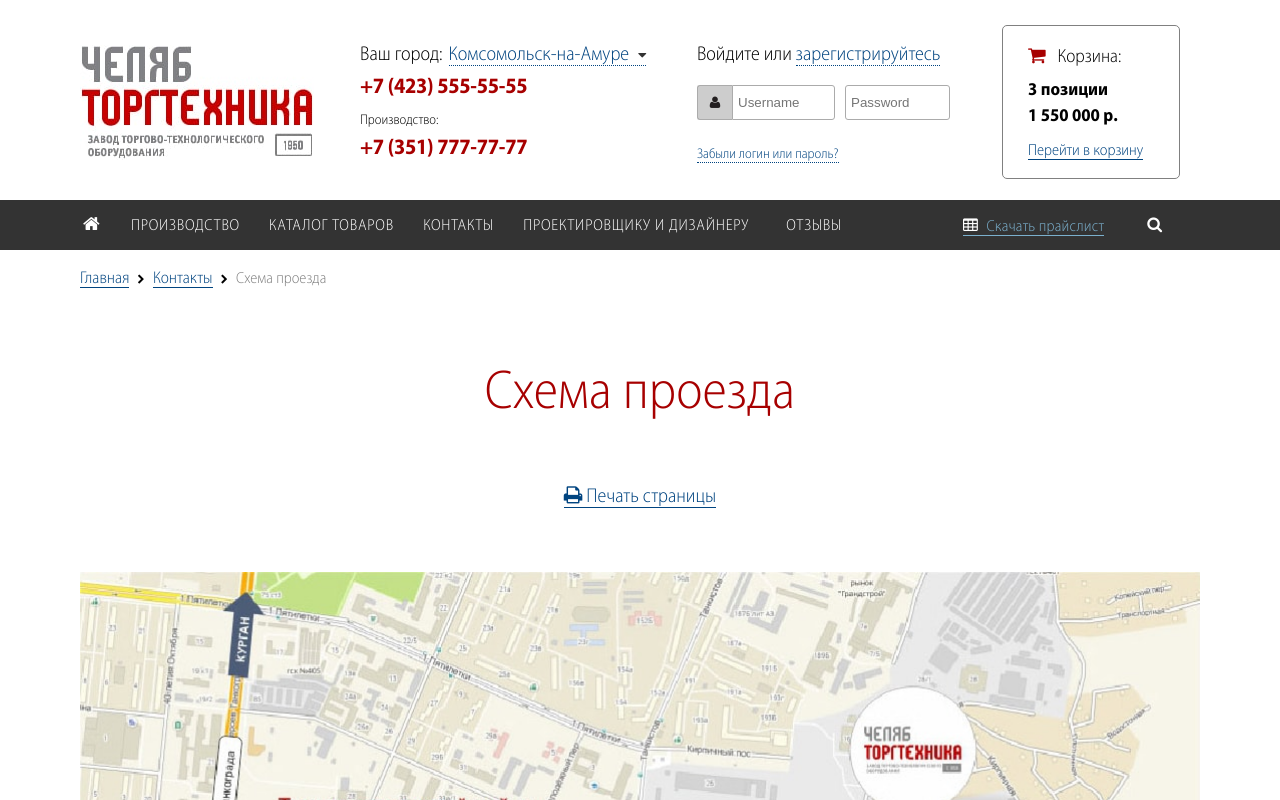
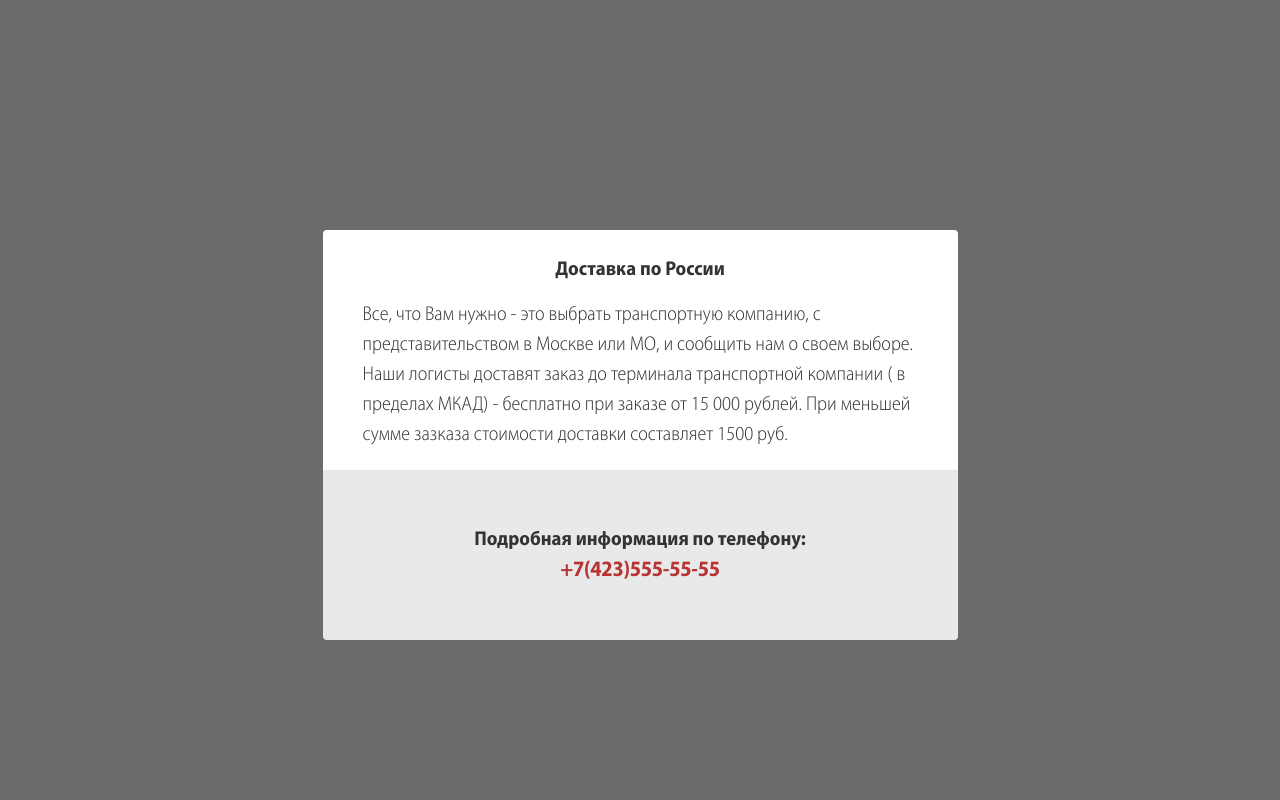
Before and after one commit to katyamishha/katyamishha.github.io, a plain HTML site: page index.html in a window 1280 px wide. Shown: the top 800 px of the page. Drawn offline with Linux system fonts and the light colour scheme.

Commit message:
delivery

```diff
--- a/index.html
+++ b/index.html
@@ -7,122 +7,17 @@
 	<link rel="stylesheet" href="font-awesome/css/font-awesome.min.css">
 </head>
 <body>
-	<div class="wrapper">
-		<div class="content">
-			<header id="header" class="header">
-				<div class="container">
-					<div class="header__logo logo">
-						<a href="#" class="logo__link">
-							<img src="img/logo.jpg" alt="">
-						</a>
-					</div>
-					<div class="header__contacts contacts">
-						<div class="header__select">
-							<div class="header__our-city">Ваш город:</div>
-							<a href="#" class="header__select-link">Комсомольск-на-Амуре <i class="fa fa-caret-down" aria-hidden="true"></i>
-							</a>
-						</div>
-						<div class="header__phone phone">+7 (423) 555-55-55</div>
-						<div class="header__phone-place">Производство:</div>
-						<div class="header__phone phone">+7 (351) 777-77-77</div>
-					</div>
-					<div class="header__autorization autorization">
-						<div class="autorization__block">
-							<p class="autorization__enter">Войдите или</p>
-							<a href="" class="autorization__registration">зарегистрируйтесь</a>
-							<div class="autorization__form-user">
-								<button class="user__button"><i class="fa fa-user" aria-hidden="true"></i></button>
-								<input type="text" name="log" class="user__input" placeholder="Username">
-							</div>
-							<div class="autorization__form-password">
-								<input type="password" name="log" class="password__input" placeholder="Password">
-							</div>
-							<a href="#" class="autorization__forget">Забыли логин или пароль?</a>
-						</div>
-					</div>
-					<div class="header__basket basket">
-						<div class="basket__view-empty"><i class="fa fa-shopping-cart" aria-hidden="true"></i>
-							Корзина:</div>
-							<div class="basket__number"> <span>3</span> позиции</div>
-							<div class="basket__price"><span>1 550 000 </span> р.</div>
-							<a href="#" class="basket__go-shopping">Перейти в корзину</a>
-						</div>
-					</div>
-				</header>
-				<nav class="main-menu-nav">
-					<div class="container">
-						<ul class="main-menu">
-							<li class="main-menu__item main-menu__item--home"><a href="#" class="main-menu__link main-menu__link--home"><i class="fa fa-home" aria-hidden="true"></i>
-							</a></li>
-							<li class="main-menu__item"><a href="#" class="main-menu__link">Производство</a></li>
-							<li class="main-menu__item"><a href="#" class="main-menu__link">Каталог товаров</a></li>
-							<li class="main-menu__item main-menu__item--active"><a href="#" class="main-menu__link">Контакты</a></li>
-							<li class="main-menu__item"><a href="#" class="main-menu__link">Проектировщику и дизайнеру</a></li>
-							<li class="main-menu__item"><a href="#" class="main-menu__link">Отзывы</a></li>
-						</ul>
-						<div class="main-menu-price-list"><a href="#" class="price-list__link"> <i class="fa fa-table" aria-hidden="true"></i>
-							Скачать прайслист</a></div>
-							<div class="main-menu__search"><button class="btn__search"><i class="fa fa-search" aria-hidden="true"></i>
-							</button></div>
-						</div>
-					</nav>
-					<section class="breadcrumbs">
-						<div class="container">
-							<a href="#" class="breadcrumbs__link">Главная</a>
-							<span class="breadcrumbs__separator"><i class="fa fa-chevron-right" aria-hidden="true"></i></span>
-							<a href="#" class="breadcrumbs__link">Контакты</a>
-							<span class="breadcrumbs__separator"><i class="fa fa-chevron-right" aria-hidden="true"></i></span>
-							<span class="breadcrumbs__link-active">Схема проезда</span>
-						</div>
-					</section>
-					<section class="main__block">
-						<div class="container">
-							<h2 class="main__title">Схема проезда</h2>
-							<div class="contact-map__print-block">
-								<a href="#" class="contact-map__print"><i class="fa fa-print" aria-hidden="true"></i> Печать страницы</a>
-							</div>
-							<img src="img/map_main.jpg" alt="" class="map__main">
-							<div class="map_comment">Фотографии с отметок 1-4 на карте</div>
-							<img src="img/map1.jpg" alt="" class="map_step">
-							<img src="img/map2.jpg" alt="" class="map_step1">
-							<img src="img/map3.jpg" alt="" class="map_step">
-							<img src="img/map4.jpg" alt="" class="map_step1">
-						</div>
-					</section>
-					<div class="clerfix"></div>
-					<section class="contact contact__down">
-						<div class="container">
-							<div class="contact__block">
-								<div class="contact__info-title">Завод торгово-технологического оборудования "Челябторгтехника"</div>
-								<div class="contact__info">
-									<div class="contact__info-map contact__diler-map"><i class="fa fa-map-marker" aria-hidden="true"></i> Россия, г.Челябинск, пр.Ленина, 2В</div>
-									<div class="contact__info-time contact__diler-time"><i class="fa fa-clock-o" aria-hidden="true"></i> ПН-ПТ: 10.00 - 19.00(МСК)</div>
-									<div class="contact__info-sale"><i class="fa fa-phone" aria-hidden="true"></i>  +7 (351) 755-55-55</div>
-									<div class="contact__info-email contact__diler-email"><i class="fa fa-envelope" aria-hidden="true"></i><a href="#" class="contact__info-link">info@chtt.ru</a></div>
-									<div class="contact__info-site"><i class="fa fa-globe" aria-hidden="true"></i> <a href="#" class="contact__info-link">www.chtt.ru</a></div>
-								</div>
-								<div class="contact__cart">
-									<div class="contact__cart-link">Ссылка на Яндекс.Карты с координатами</div>
-									<img src="img/print.jpg" alt="" class="contact__cart-print">
-									<div class="card__map">
-										<script type="text/javascript" charset="utf-8" async src="https://api-maps.yandex.ru/services/constructor/1.0/js/?sid=6_RppY02XDS-8-GigF0xtUoOLzMaP4p-&amp;width=350&amp;height=220&amp;lang=ru_RU&amp;sourceType=constructor&amp;scroll=true"></script>
-									</div>
-								</div>
-							</div>
-						</div>
-					</section>
-				</div>
-				<footer class="footer">
-					<div class="container">
-						<div class="footer__copyright-block">
-							<div class="footer__copyright"><i class="fa fa-copyright" aria-hidden="true"></i> Завод технологического оборудования "Челябторгтехника"
-							</div>
-							<div class="footer__protection">Использование материалов сайта разрешено только с указанием источника <a href="#" class="footer__protection-link">www.zto-chtt.ru</a></div>
-						</div>
-						<div class="footer__design">Разработка сайта — <br><a href="#" class="footer__design-link">Рекламное агентство "Априори"</a></div>
-						<div class="footer_logo-designer"><a href="#"><img src="img/logo_designer.jpg" alt=""></a></div>
-					</div>
-				</footer>
+	<div class="pop__up">
+		<div class="pop__up-block">
+			<div class="delivery__header">
+				<div class="title__bold">Доставка по России</div>
+				<div class="delivery__paragraph">Все, что Вам нужно - это выбрать транспортную компанию, с представительством в Москве или МО, и сообщить нам о своем выборе. Наши логисты доставят заказ до терминала транспортной компании ( в пределах МКАД) - бесплатно при заказе от 15 000 рублей. При меньшей сумме зазказа стоимости доставки составляет 1500 руб.</div>
 			</div>
-		</body>
-		</html>
+			<div class="delivery__footer">
+				<div class="title__bold">Подробная информация по телефону:</div>
+				<div class="delivery__footer-phone phone">+7(423)555-55-55</div>
+			</div>
+		</div>
+	</div>
+</body>
+</html>
```
